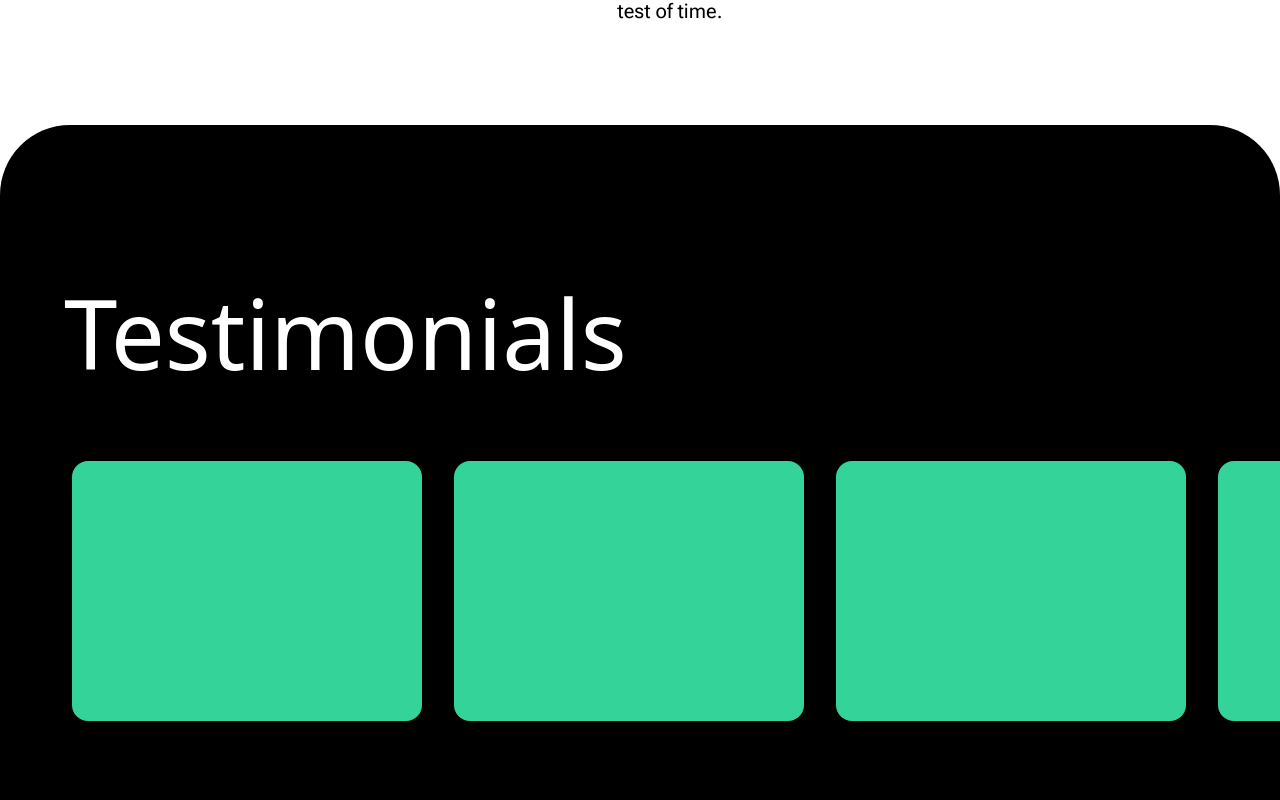
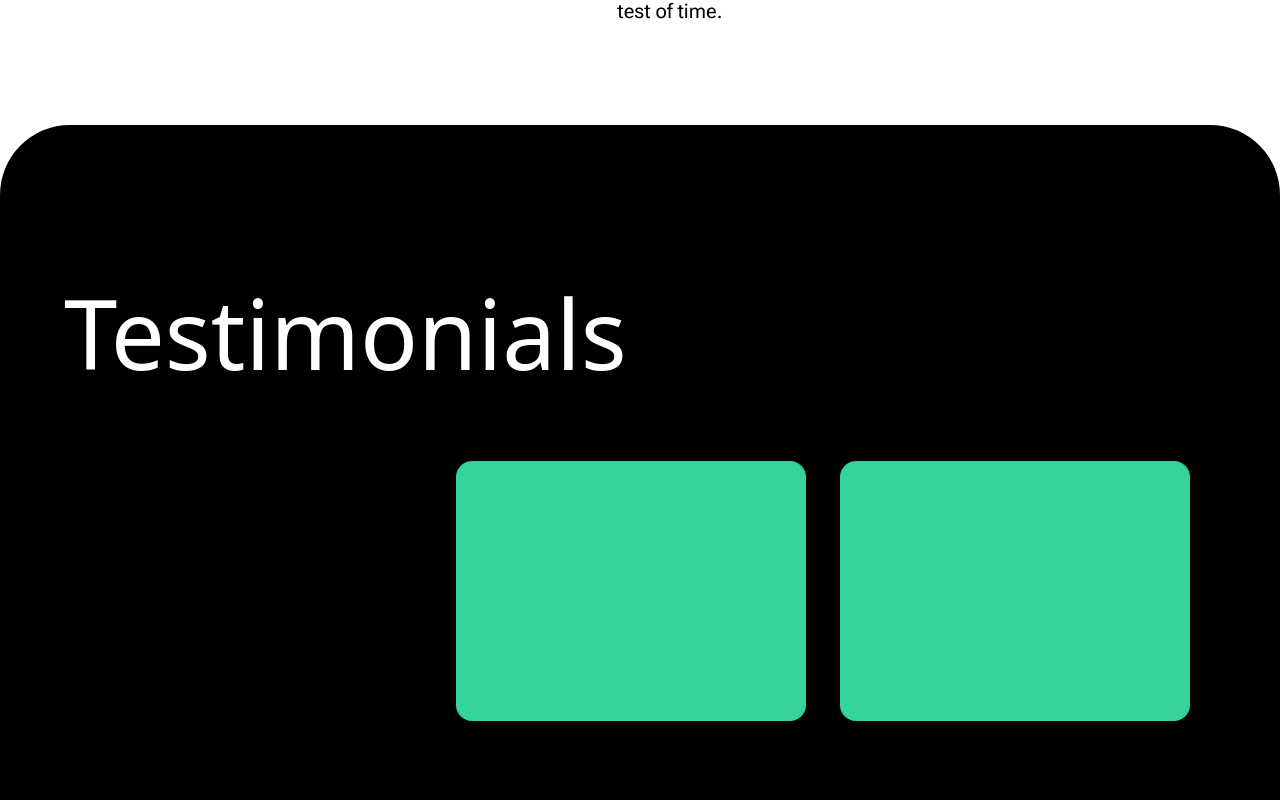
Before and after one commit to 7Mudit/cuberto, a Next.js app: page / in a window 1280 px wide. Shown: the part 4520-5320 px from the top of the page. Built offline with nearby package versions, Linux system fonts and the light colour scheme; grey boxes are pictures that could not be loaded; a web font is replaced by a local one.

Commit message:
made changes to testimonials again

```diff
--- a/components/home/Resources.tsx
+++ b/components/home/Resources.tsx
@@ -4,50 +4,19 @@ import { Swiper, SwiperSlide } from "swiper/react";
 import "swiper/css";
 import "swiper/css/pagination";
 import { FreeMode } from "swiper/modules";
-import Image from "@/node_modules/next/image";
+
 import Cursor from "../../components/home/Cursor";
-import { gsap } from "gsap";
-import { ScrollTrigger } from "gsap/src/all";
 
 const Resources = ({ isWhiteCursor }: any) => {
   const [isActive, setIsActive] = useState(false);
-  const sectionRef = useRef(null);
-  const triggerRef = useRef(null);
-
-  gsap.registerPlugin(ScrollTrigger);
-
-  useEffect(() => {
-    const pin = gsap.fromTo(
-      sectionRef.current,
-      {
-        translateX: 0,
-      },
-      {
-        translateX: window.innerWidth <= 450 ? "-700vw" : "-400vw",
-        ease: "none",
-        duration: 2,
-        scrollTrigger: {
-          trigger: triggerRef.current,
-          start: "center 400",
-          end: "2000 top",
-          scrub: 0.6,
-          pin: true,
-        },
-      }
-    );
-    return () => {
-      pin.kill();
-    };
-  }, []);
 
   return (
-    <div className="bg-black h-auto px-8 md:px-16 overflow-x-hidden rounded-t-[70px] pt-13 md:pt-20 ">
+    <div className="bg-black h-auto px-8 md:px-16 rounded-t-[70px] pt-13 md:pt-20 ">
       <div className="flex flex-col items-start gap-5 py-20">
         <div className="text-[12vw] lg:text-8xl text-white font-sans ">
           Testimonials
         </div>
       </div>
-
       <div
         onMouseOver={() => {
           setIsActive(true);
@@ -55,11 +24,33 @@ const Resources = ({ isWhiteCursor }: any) => {
         onMouseLeave={() => {
           setIsActive(false);
         }}
-        ref={triggerRef}
       >
-        <div ref={sectionRef} className="flex w-[400vw] gap-4 relative">
+        <Swiper
+          slidesPerView={1}
+          centeredSlides={true}
+          spaceBetween={30}
+          pagination={{
+            clickable: true,
+          }}
+          modules={[FreeMode]}
+          className="mySwiper "
+          breakpoints={{
+            640: {
+              slidesPerView: 1,
+              spaceBetween: 0,
+            },
+            700: {
+              slidesPerView: 2,
+              spaceBetween: 0,
+            },
+            1200: {
+              slidesPerView: 3,
+              spaceBetween: 0,
+            },
+          }}
+        >
           {resourcedata.map((resource, index) => (
-            <div key={index} className=" px-2 ">
+            <SwiperSlide key={index} className="w-6/12 px-2 ">
               <div className="w-full h-[350px] sm:h-[500px] xl:h-[300px] flex flex-col gap-10">
                 {/* <Image
                   src={resource.image}
@@ -81,13 +72,13 @@ const Resources = ({ isWhiteCursor }: any) => {
                   onMouseLeave={() => {
                     setIsActive(false);
                   }}
-                  className="w-[200px] md:w-[350px] h-[150px] md:h-[260px] bg-emerald-400 object-cover rounded-2xl "
+                  className="w-[350px] h-[260px] bg-emerald-400 object-cover rounded-2xl "
                 ></div>
                 {/* <p className="font-sans text-white">{resource.tagline}</p> */}
               </div>
-            </div>
+            </SwiperSlide>
           ))}
-        </div>
+        </Swiper>
       </div>
       {/* <div className="w-full h-auto flex justify-center md:justify-end  md:py-32 px-3 md:px-6">
         <div className=" w-9/12 md:w-4/12 flex flex-col  gap-10">
@@ -96,14 +87,13 @@ const Resources = ({ isWhiteCursor }: any) => {
             designers, walk you through creating awesome effects, and share
             source files.
           </p>
-
           <button className="animated-button2    border-white text-white py-6  rounded-full flex justify-center">
             <span>View Resources</span>
           </button>
         </div>
       </div> */}
 
-      {!isWhiteCursor && <Cursor isActive={isActive} text="Scroll" />}
+      {!isWhiteCursor && <Cursor isActive={isActive} text="Drag" />}
     </div>
   );
 };
```
